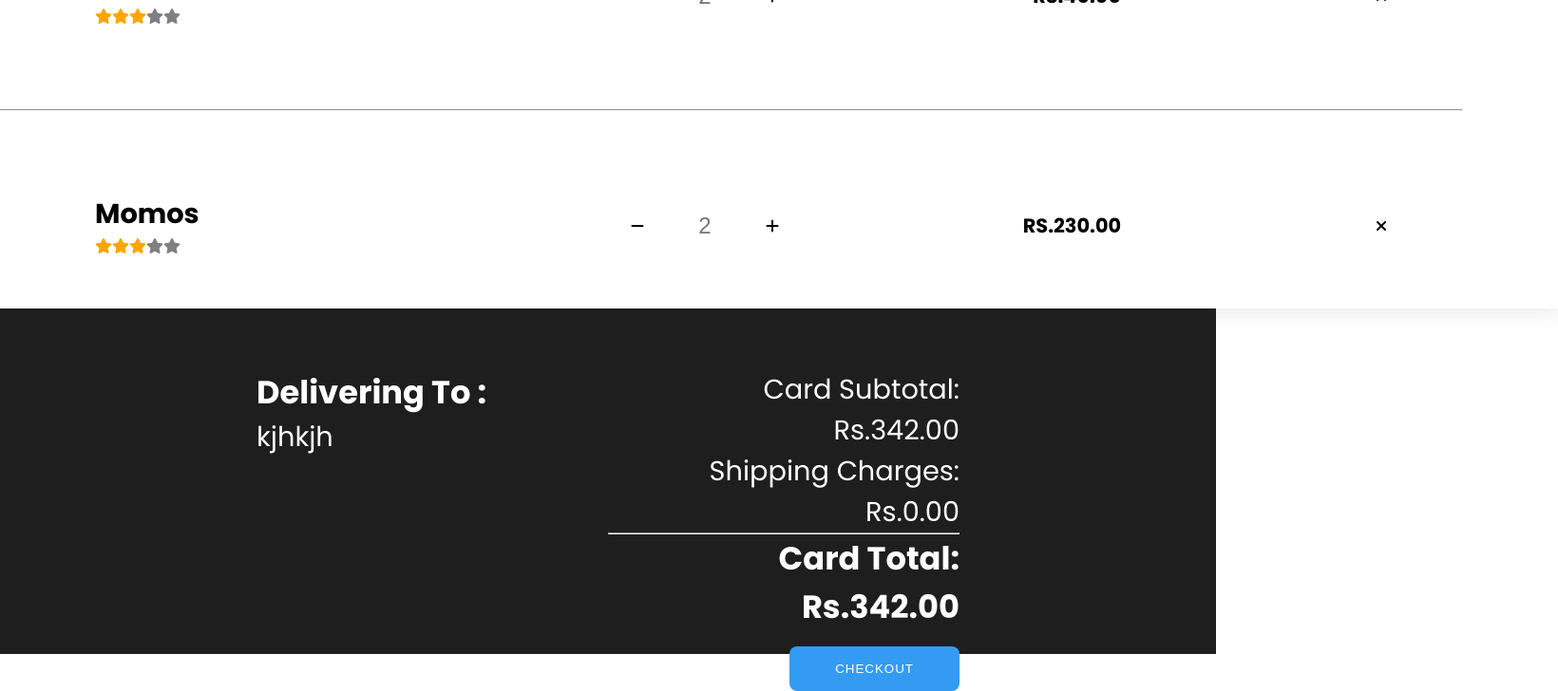
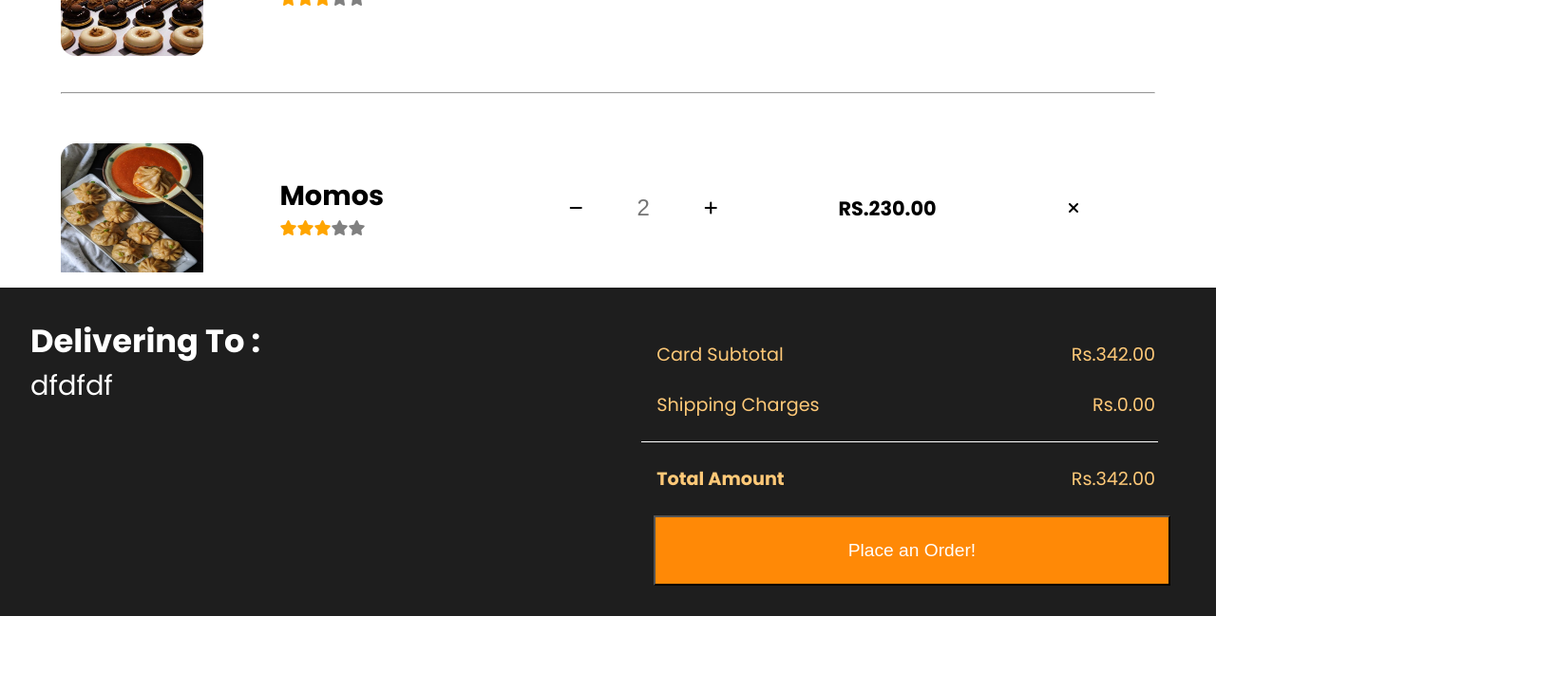
Before and after one commit to nabihaakhann/UnderBelly-Express, a React (Create React App) app in the folder Client/: page /1/cart in a window 1280 px wide. Shown: the part 1458-2186 px from the top of the page at 95% size, 1640 px wide, since content can reach past the window. After the commit the page ends 2107 px from the top, so only its background shows below. Built offline with nearby package versions, Linux system fonts and the light colour scheme; no server answers; a web font is replaced by a local one.

Commit message:
Changed Cart-Footer styling

```diff
--- a/Client/src/components/Cart.jsx
+++ b/Client/src/components/Cart.jsx
@@ -4,7 +4,8 @@ import Navbar from './Navbar';
 import '../index.css';
 import { Container, Table, Row, Button } from "react-bootstrap";
 import { display, height } from "@mui/system";
-import {newAddress} from "./SidePanel";
+import AddressSection from "./Side Panel/AddressSection";
+import { Divider } from "../ui/ui";
 
 
 const CartPage=()=> {
@@ -20,16 +21,16 @@ const CartPage=()=> {
      }
 
   return (
-
+    <>
         <div className="dark-background" style={divStyle}>
             <Navbar />
+
             <div className="cart-background">
                 <p className='col-heading' style={{marginTop:"100px",marginBottom:"500px",fontSize:"5rem"}}>My Cart</p>
             </div>
 
-        <section className="main-cart-section">
-            <div className="cart-items">
-
+            <section>
+                <div id="cart-items">
                     <div className="items-info">
                             <div className="title" style={{paddingLeft:"120px"}}>
                                 <h2>Product</h2>
@@ -168,23 +169,35 @@ const CartPage=()=> {
                     </div>
                 </div>
             </section>
-        <div style={{display:'flex',backgroundColor:"#1e1e1e",width:"100%",height:"100px"}}>
+            <div id='cart-footer' >
                 <div className="card-address">
                         <h3>Delivering To : </h3>
-                    <span>kjhkjh</span>
+                        <span>dfdfdf</span>
                 </div>
-            <div className="card-total">
-                                        <p>Card Subtotal: <span style={{marginLeft:"100px"}}>Rs.342.00</span></p>
-                                        <p>Shipping Charges: <span style={{marginLeft:"130px"}}>Rs.0.00</span></p>
-                                        <hr/>
-                                        <h3>Card Total: <span style={{marginLeft:"70px"}}>Rs.342.00</span></h3>
-                                        <button>Checkout</button>
+                <div className="card-total" style={{width:"100%", padding: '0 2rem'}}>
+                    <div className="row-alignment" style={{margin: '1.5rem 0', paddingLeft: '1.2rem'}}>
+                        <p>Card Subtotal </p>
+                        <p>Rs.342.00</p>
+
+                    </div>
+                    <div  className="row-alignment" style={{margin: '1.5rem 0', paddingLeft: '1.2rem'}}>
+                        <p>Shipping Charges </p>
+                        <p>Rs.0.00</p>
+                    </div>
+
+                    <Divider height="1px" color="white"/>
+                    <div  className="row-alignment" style={{margin: '1.5rem 0', paddingLeft: '1.2rem'}}>
+                        <p><strong>Total Amount</strong></p>
+                        <p>Rs.342.00</p>
+                    </div>
+
+                    <div>
+                        <button>Place an Order!</button>
                     </div>
                 </div>
             </div>
-
-
-
+        </div>
+    </>
 
   );
 };
--- a/Client/src/index.css
+++ b/Client/src/index.css
@@ -568,16 +568,18 @@ transition: background-size 0.3s ease;
 
 /* cart main div start  */
 
-.cart-items {
-  width: 2000px;
-  height: 54rem;
+#cart-items {
+  /* width: 2000px; */
+  /* width: 100%; */
+  /* height: 54rem; */
+  /* margin: 0 2rem; */
   background: white;
-  box-shadow: rgba(0, 0, 0, 0.08) 0rem 0.4rem 1.2rem;
+  /* box-shadow: rgba(0, 0, 0, 0.08) 0rem 0.4rem 1.2rem; */
   display: grid;
   place-items: center;
 }
 
-.cart-items hr {
+#cart-items hr {
   margin: 2rem auto;
   overflow-y: scroll;
 }
@@ -595,7 +597,7 @@ transition: background-size 0.3s ease;
   height: 11rem;
   margin: auto;
   display: grid;
-  grid-template-columns: 1fr 1fr 1fr 1fr 1fr;
+  grid-template-columns: repeat(5, 1fr);
 }
 
 .items-info .product-img img {
@@ -696,23 +698,29 @@ transition: background-size 0.3s ease;
   border: none;
   background-color: transparent;
 }
+
+#cart-footer{
+  display: grid;
+  grid-template-columns: repeat(2, 1fr);
+  padding: 2rem;
+  background: #1e1e1e;
+  width: 100%;
+}
 .card-address{
-  width:50%;
-  margin-top: 4rem;
+  /* margin-top: 4rem; */
   text-align: left;
   font-size: 1.8rem;
-  background-color: #1e1e1e;
-  height: 300px;
-  padding-left: 270px;
+  /* height: 300px;
+  padding-left: 270px; */
 }
 .card-total {
-  width: 50%;
-  margin-top: 4rem;
+
+  /* margin-top: 4rem; */
   text-align: right;
-  font-size: 1.8rem;
-  background-color:#1e1e1e;
-  height: 300px;
-  padding-right: 270px;
+  font-size: 1.2rem;
+  color: #FFC978;
+  /* height: 300px; */
+  /* padding-right: 270px; */
 }
 
 .card-total h3 {
@@ -733,15 +741,17 @@ transition: background-size 0.3s ease;
 }
 
 .card-total button {
-  border: none;
-  padding: 1rem 3rem;
+  /* border: none; */
+  padding: 1.5rem;
+  margin-left: 1rem;
   color: #fff;
-  background-color: #349bf3;
-  text-transform: uppercase;
-  margin-top: 1rem;
-  border-radius: 0.5rem;
+  background-color: #FF8906;
+  font-size: 1.2rem;
+  width: 100%;
+  /* margin-top: 1rem; */
+  /* border-radius: 0.5rem; */
   cursor: pointer;
-  letter-spacing: 1px;
+  /* letter-spacing: 1px; */
 
 }
 
@@ -766,7 +776,7 @@ transition: background-size 0.3s ease;
 }
 
 .card-total button:hover {
-  background-color: #0077dc;
+  background-color: #9f5909;
 }
 
 .card-total .clear-cart {
@@ -782,8 +792,9 @@ transition: background-size 0.3s ease;
 
 .cart-background{
   background:url('./assets/images/Cart\ Page\ 1.jpg') no-repeat center center/cover;
-  width: 2000px;
-  height: 50rem;
+  /* width: 2000px; */
+  /* height: 50rem; */
   margin-top: 100px;
-
+  width: 100%;
+  height: 38%;
 }
```
Lines whose indentation alone changed are shown as unchanged.
